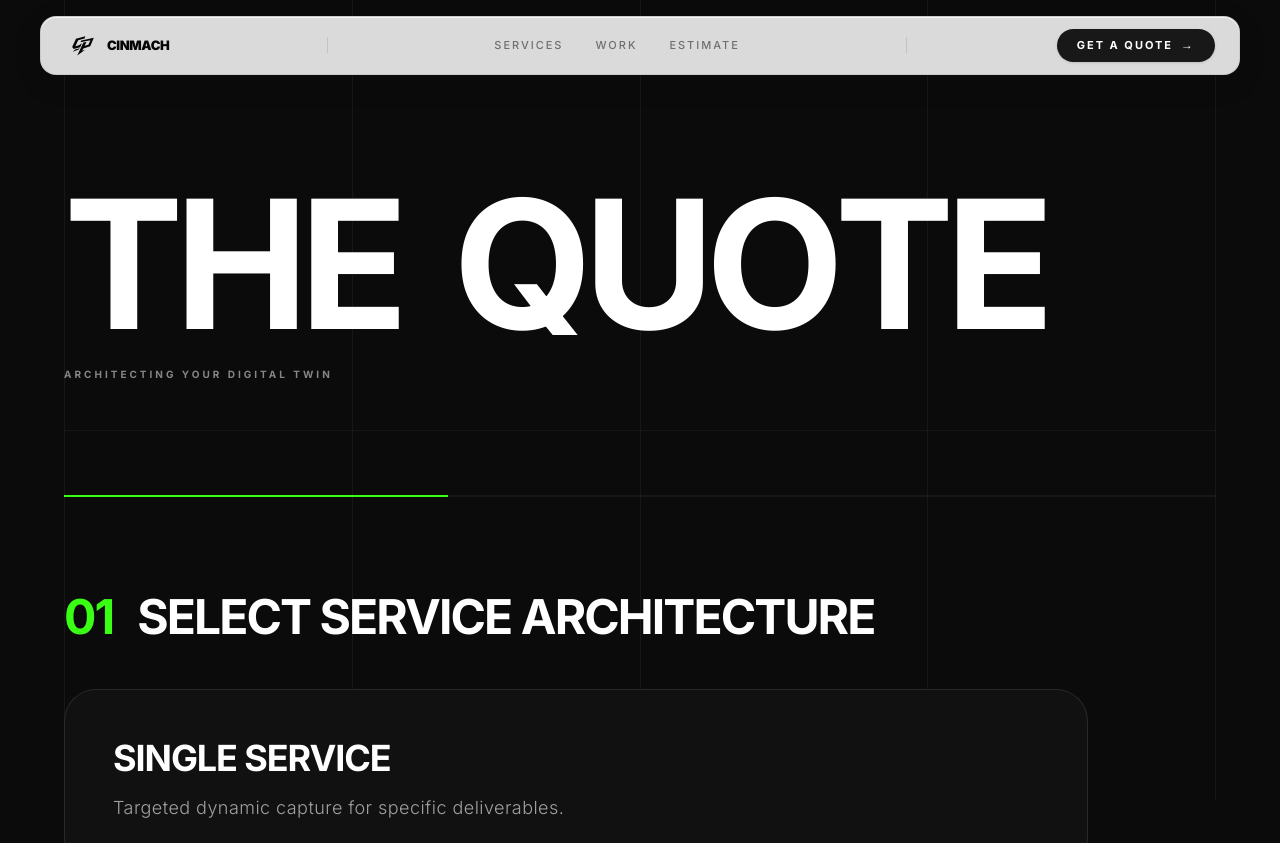
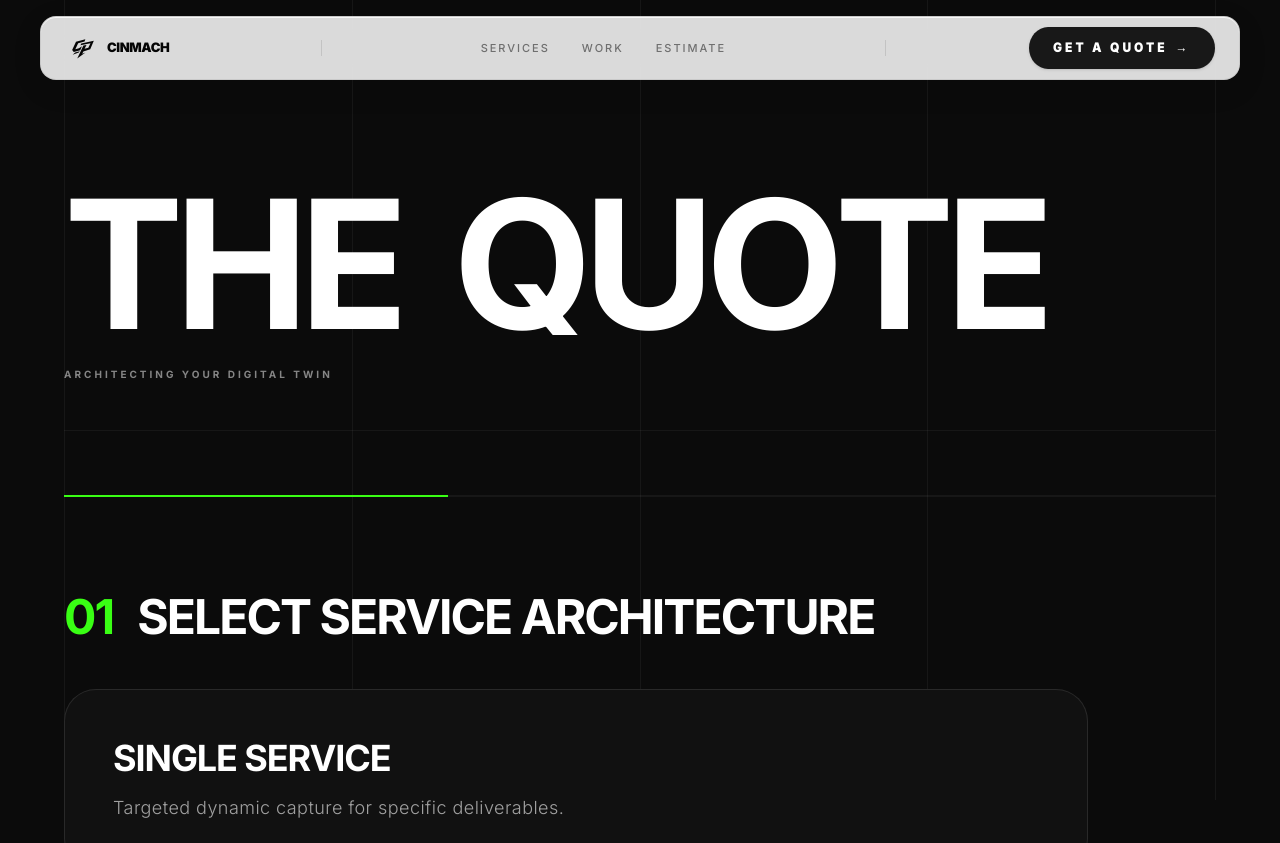
Before and after one commit to waximhq-spec/BH-MARKETING-WEB, a Next.js app: page /estimate in a window 1280 px wide. Shown: the top 843 px of the page. Built offline with nearby package versions, Linux system fonts and the light colour scheme.

Commit message:
style: make 'Get a Quote' text bold (900) and tall

```diff
--- a/components/Navbar.tsx
+++ b/components/Navbar.tsx
@@ -140,7 +140,7 @@ export default function Navbar() {
           {/* CTA Button (desktop) */}
           <Link
             href="/estimate"
-            className="hidden md:flex items-center gap-2 px-5 py-2 text-[11px] font-bold tracking-[0.18em] uppercase shrink-0 transition-all duration-300 group shadow-sm active:scale-95"
+            className="hidden md:flex items-center gap-2 px-6 py-2.5 text-[12px] font-black tracking-[0.25em] uppercase shrink-0 transition-all duration-300 group shadow-sm active:scale-95 scale-y-[1.1]"
             style={{
               background: "#181818",
               borderRadius: "9999px",
@@ -221,7 +221,7 @@ export default function Navbar() {
               >
                 <Link
                   href="/estimate"
-                  className="text-sm tracking-[0.2em] uppercase font-bold px-10 py-5 rounded-full text-white bg-[#181818] hover:shadow-[0_12px_32px_rgba(0,0,0,0.2)] active:scale-95 transition-all duration-300"
+                  className="text-md tracking-[0.3em] uppercase font-black px-12 py-6 rounded-full text-white bg-[#181818] hover:shadow-[0_12px_32px_rgba(0,0,0,0.2)] active:scale-95 transition-all duration-300 scale-y-[1.1]"
                   onClick={() => setMenuOpen(false)}
                 >
                   Get a Quote →
```
